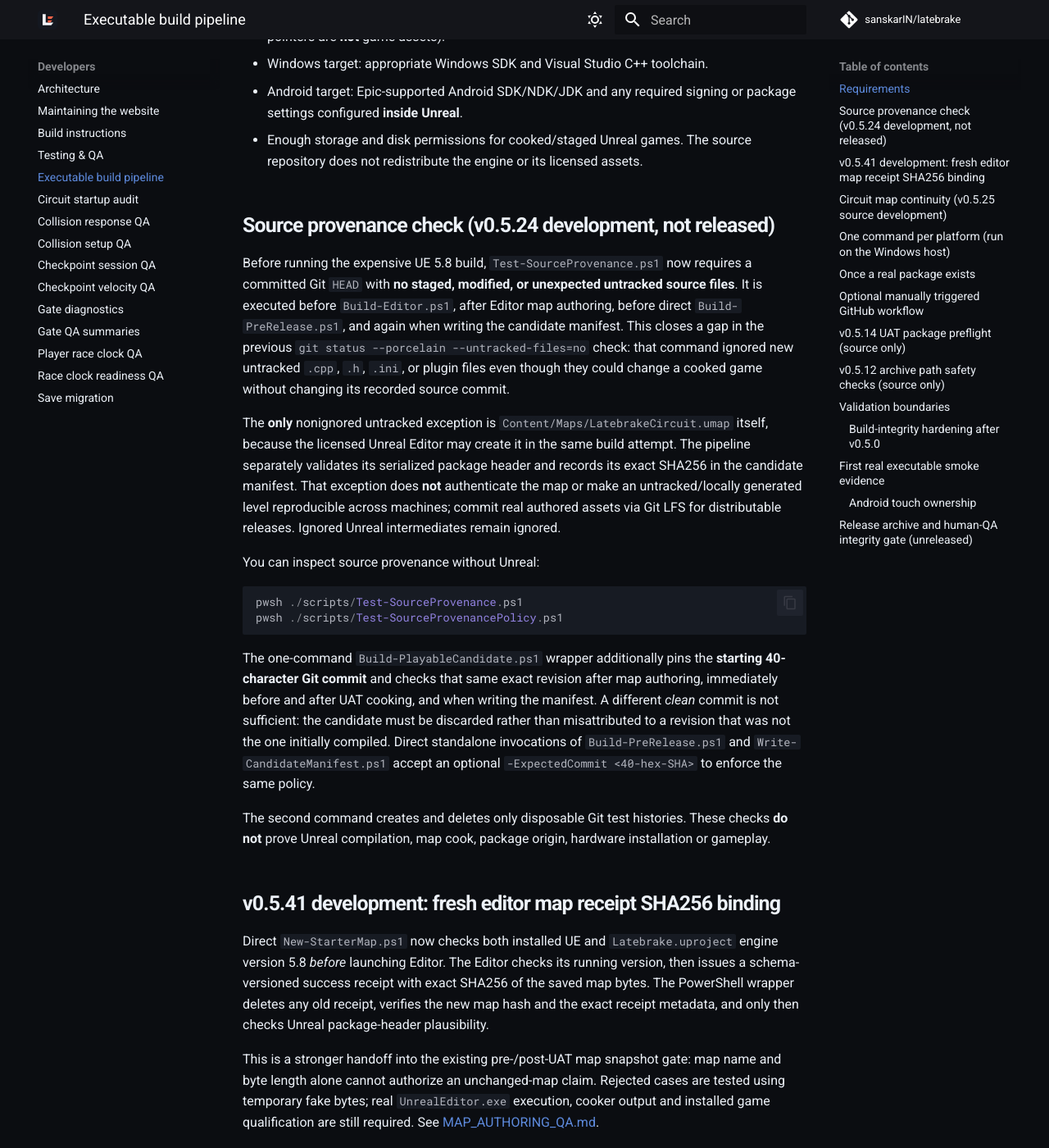
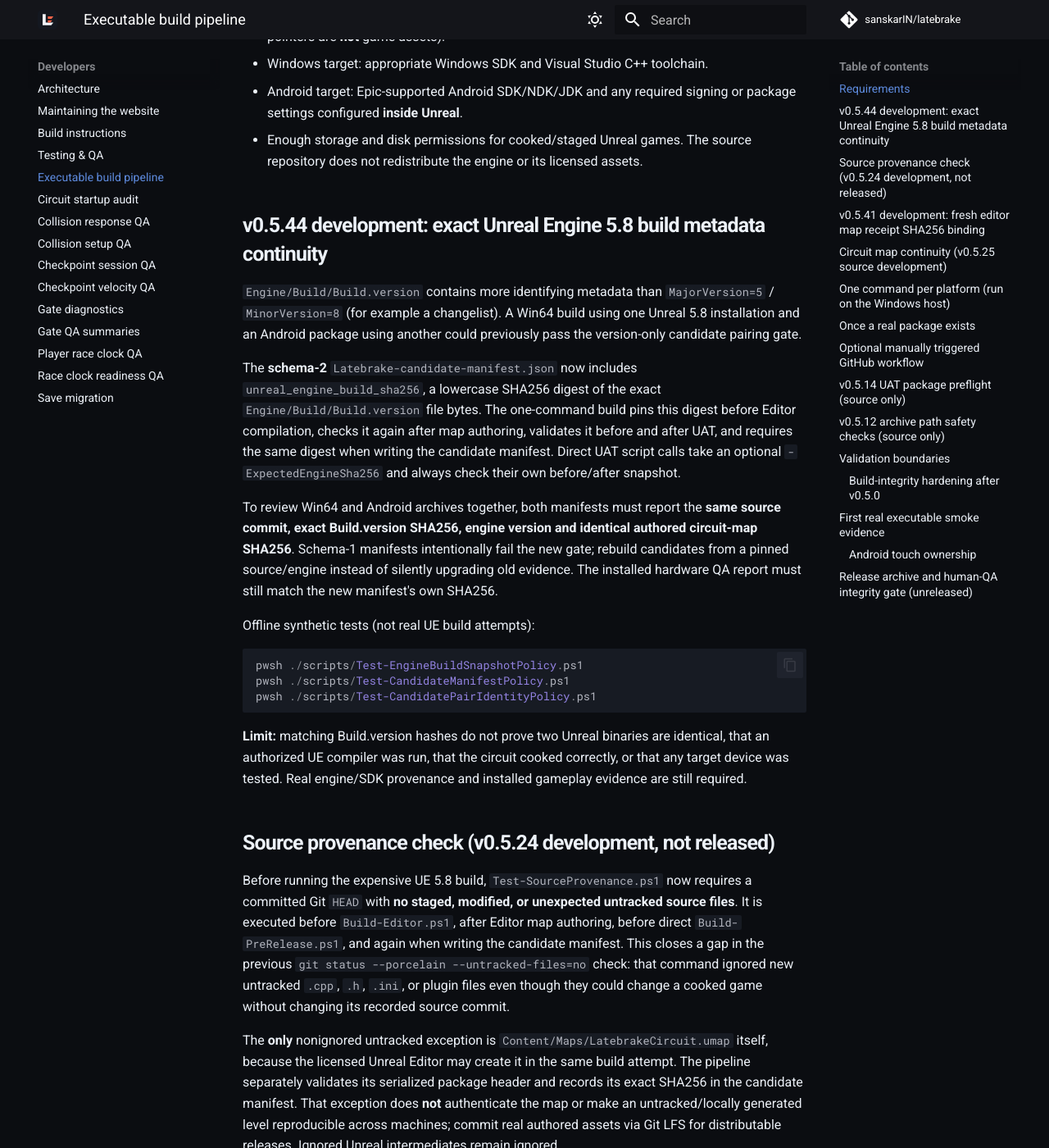
Before and after one commit to sanskarIN/latebrake, an MkDocs documentation site: the page built from docs/EXECUTABLE_BUILD_PIPELINE.md, in a window 1280 px wide and 1400 px high, scrolled down 498 px. Shown: the whole window at 82% size. Built offline with MkDocs 1.6.1 and Material for MkDocs 9.7.7, drawn with Linux system fonts in a browser that asks for light colours; comment, search, counter and statistics services are not loaded.

Commit message:
docs(build): detail schema-v2 engine identity QA, migration and limitations

````diff
--- a/docs/EXECUTABLE_BUILD_PIPELINE.md
+++ b/docs/EXECUTABLE_BUILD_PIPELINE.md
@@ -16,6 +16,41 @@
   or package settings configured **inside Unreal**.
 - Enough storage and disk permissions for cooked/staged Unreal games. The
   source repository does not redistribute the engine or its licensed assets.
+
+## v0.5.44 development: exact Unreal Engine 5.8 build metadata continuity
+
+`Engine/Build/Build.version` contains more identifying metadata than
+`MajorVersion=5` / `MinorVersion=8` (for example a changelist). A Win64
+build using one Unreal 5.8 installation and an Android package using another
+could previously pass the version-only candidate pairing gate.
+
+The **schema-2** `Latebrake-candidate-manifest.json` now includes
+`unreal_engine_build_sha256`, a lowercase SHA256 digest of the exact
+`Engine/Build/Build.version` file bytes. The one-command build pins this
+digest before Editor compilation, checks it again after map authoring,
+validates it before and after UAT, and requires the same digest when writing
+the candidate manifest. Direct UAT script calls take an optional
+`-ExpectedEngineSha256` and always check their own before/after snapshot.
+
+To review Win64 and Android archives together, both manifests must report
+the **same source commit, exact Build.version SHA256, engine version and
+identical authored circuit-map SHA256**. Schema-1 manifests intentionally
+fail the new gate; rebuild candidates from a pinned source/engine instead
+of silently upgrading old evidence. The installed hardware QA report must
+still match the new manifest's own SHA256.
+
+Offline synthetic tests (not real UE build attempts):
+
+```powershell
+pwsh ./scripts/Test-EngineBuildSnapshotPolicy.ps1
+pwsh ./scripts/Test-CandidateManifestPolicy.ps1
+pwsh ./scripts/Test-CandidatePairIdentityPolicy.ps1
+```
+
+**Limit:** matching Build.version hashes do not prove two Unreal binaries
+are identical, that an authorized UE compiler was run, that the circuit
+cooked correctly, or that any target device was tested. Real engine/SDK
+provenance and installed gameplay evidence are still required.
 
 ## Source provenance check (v0.5.24 development, not released)
 
````
